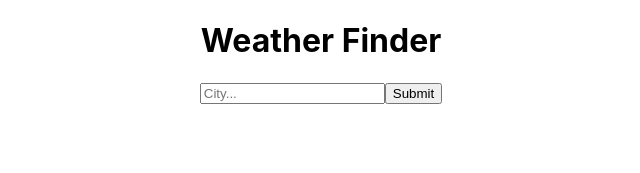
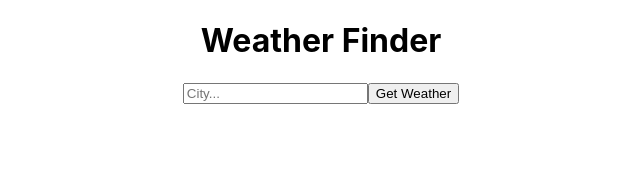
Before and after one commit to ArturM94/weather, a React (Create React App) app: page / in a window 1280 px wide. Shown: the top 173 px of the page, without its empty margins (319-959 px from the left). Built offline with nearby package versions, Linux system fonts and the light colour scheme.

Commit message:
Rename button in Form component.

```diff
--- a/src/components/Form.js
+++ b/src/components/Form.js
@@ -3,7 +3,7 @@ import React from 'react';
 const Form = (props) => (
   <form onSubmit={props.getWeather}>
     <input type="text" name="city" placeholder="City..."/>
-    <button>Submit</button>
+    <button>Get Weather</button>
   </form>
 );
 
```
